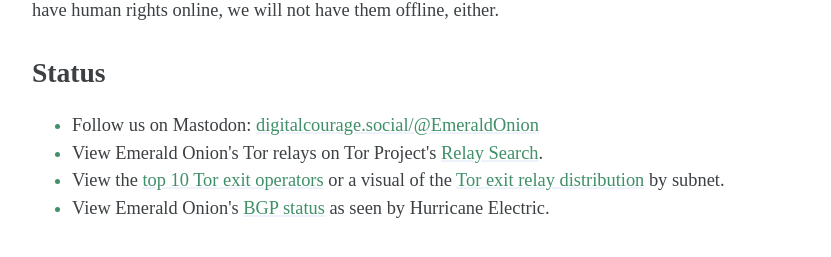
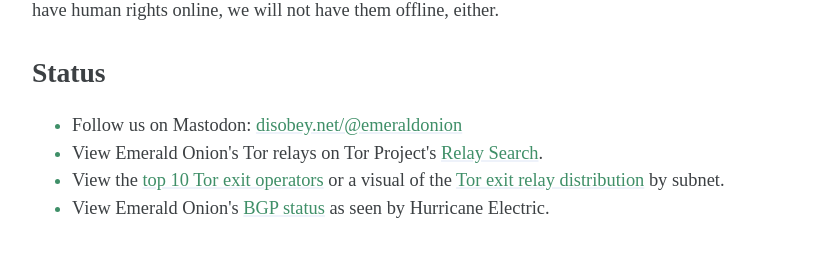
Before and after one commit to emeraldonion/emeraldonion.github.io, a Jekyll site: the page index.html, which Jekyll copies as it is, in a window 1280 px wide. Shown: the part 441-698 px from the top of the page, without its empty margins (223-1054 px from the left). Built offline with Jekyll 4.4.1, drawn with Linux system fonts in a browser that asks for light colours.

Commit message:
Update index.html

```diff
--- a/index.html
+++ b/index.html
@@ -99,9 +99,9 @@
                     defaults; if we do not have human rights online, we will not have them offline, either.</p>
                 <h1 id="status">Status</h1>
                 <ul>
-                    <li>Follow us on Mastodon: <a rel="noopener nofollow noreferrer"
-                            href="https://digitalcourage.social/@EmeraldOnion"
-                            target="_blank">digitalcourage.social/@EmeraldOnion</a></li>
+                    <li>Follow us on Mastodon: <a rel="me noopener nofollow noreferrer"
+                            href="https://disobey.net/@emeraldonion"
+                            target="_blank">disobey.net/@emeraldonion</a></li>
                     <li>View Emerald Onion's Tor relays on Tor Project's <a rel="noopener nofollow noreferrer"
                             href="https://metrics.torproject.org/rs.html#search/as:396507" target="_blank">Relay
                             Search</a>.
```
